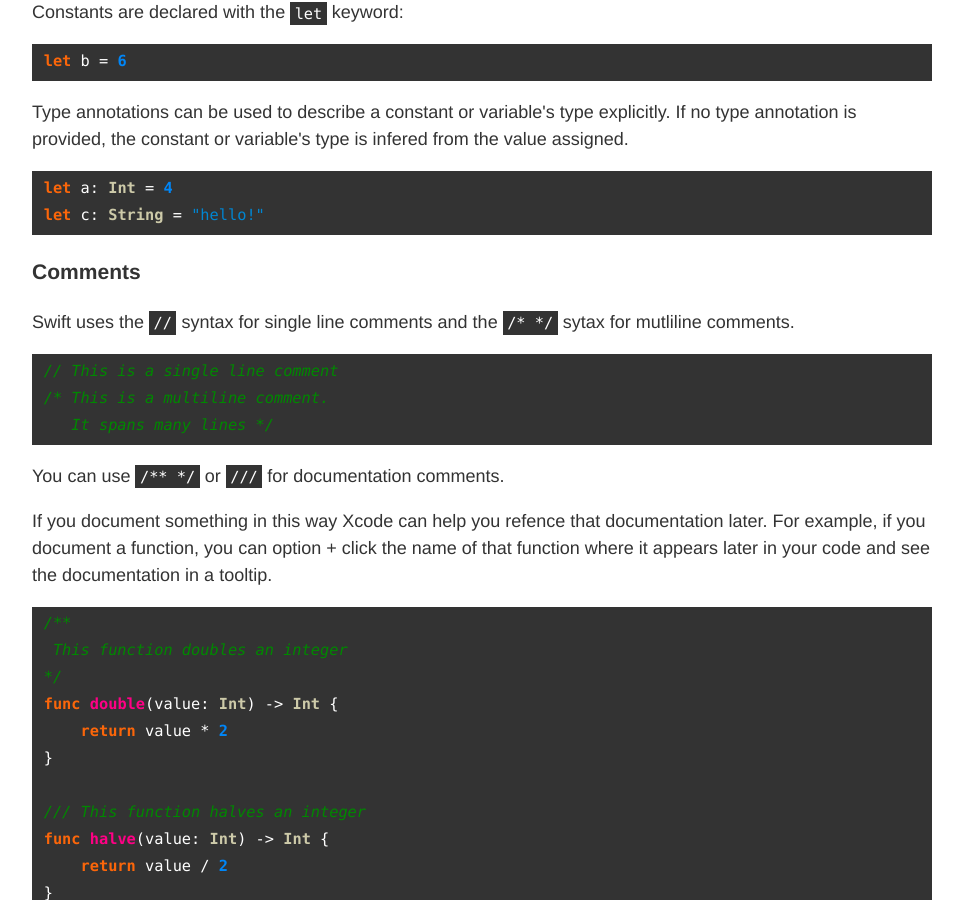
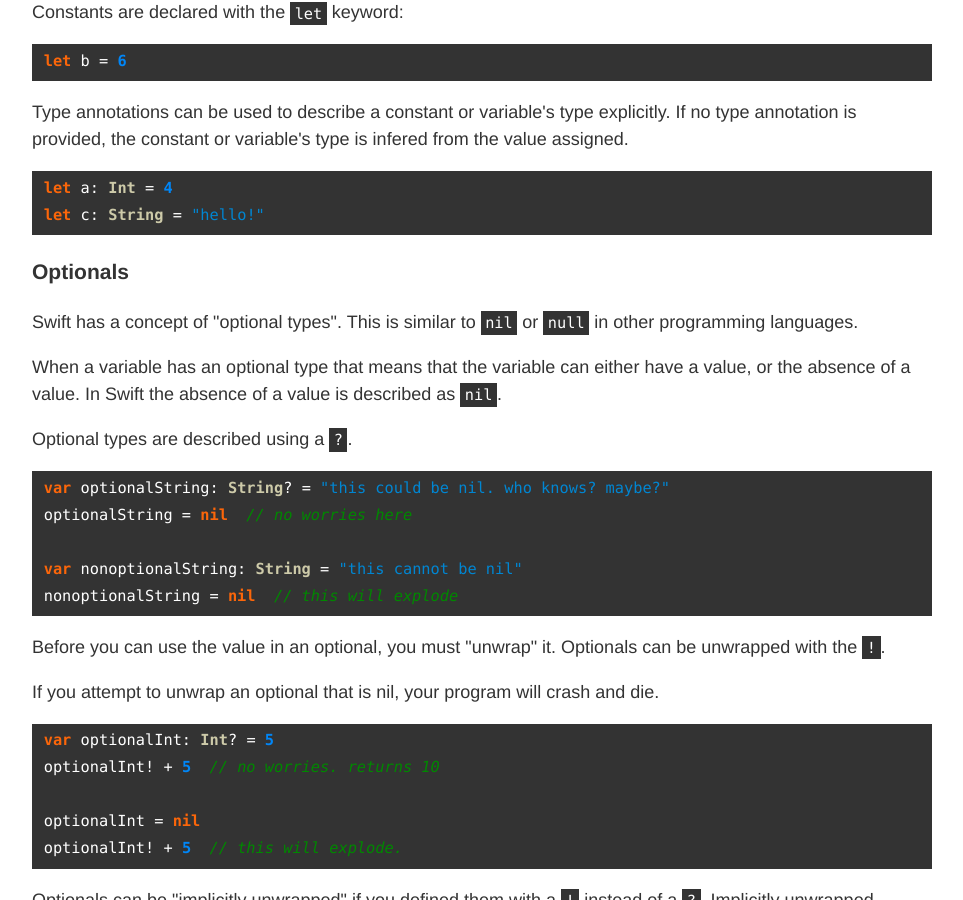
Before and after one commit to jmhooper/activ8conf-presentation, a Jekyll site: the page built from index.md, in a window 1280 px wide and 900 px high, scrolled down 2327 px. Shown: the whole window, without its empty margins (158-1121 px from the left). Built offline with Jekyll 4.4.1, drawn with Linux system fonts in a browser that asks for light colours; some of the changed text lies outside the part shown.

Commit message:
Add section on optionals

````diff
--- a/index.md
+++ b/index.md
@@ -91,6 +91,50 @@ If no type annotation is provided, the constant or variable's type is infered fr
 ```swift
 let a: Int = 4
 let c: String = "hello!"
+```
+
+### Optionals
+
+Swift has a concept of "optional types".
+This is similar to `nil` or `null` in other programming languages.
+
+When a variable has an optional type that means that the variable can either have a value, or the absence of a value.
+In Swift the absence of a value is described as `nil`.
+
+Optional types are described using a `?`.
+
+```swift
+var optionalString: String? = "this could be nil. who knows? maybe?"
+optionalString = nil  // no worries here
+
+var nonoptionalString: String = "this cannot be nil"
+nonoptionalString = nil  // this will explode
+```
+
+Before you can use the value in an optional, you must "unwrap" it.
+Optionals can be unwrapped with the `!`.
+
+If you attempt to unwrap an optional that is nil, your program will crash and die.
+
+```swift
+var optionalInt: Int? = 5
+optionalInt! + 5  // no worries. returns 10
+
+optionalInt = nil
+optionalInt! + 5  // this will explode.
+```
+
+Optionals can be "implicitly unwrapped" if you defined them with a `!` instead of a `?`.
+Implicitly unwrapped optionals do not need a `!` to unwrap them.
+
+Be careful because attempting to access an implicitly unwrapped optional that is nil will crash your program.
+
+```swift
+var unwrappedOptionalInt: Int! = 5
+unwrappedOptionalInt + 5  // no worries. returns 10
+
+unwrappedOptionalInt = nil
+unwrappedOptionalInt + 5  // this will explode.
 ```
 
 ### Comments
````
Also changed, not shown: other parts of index.md (+0 -4 lines).
